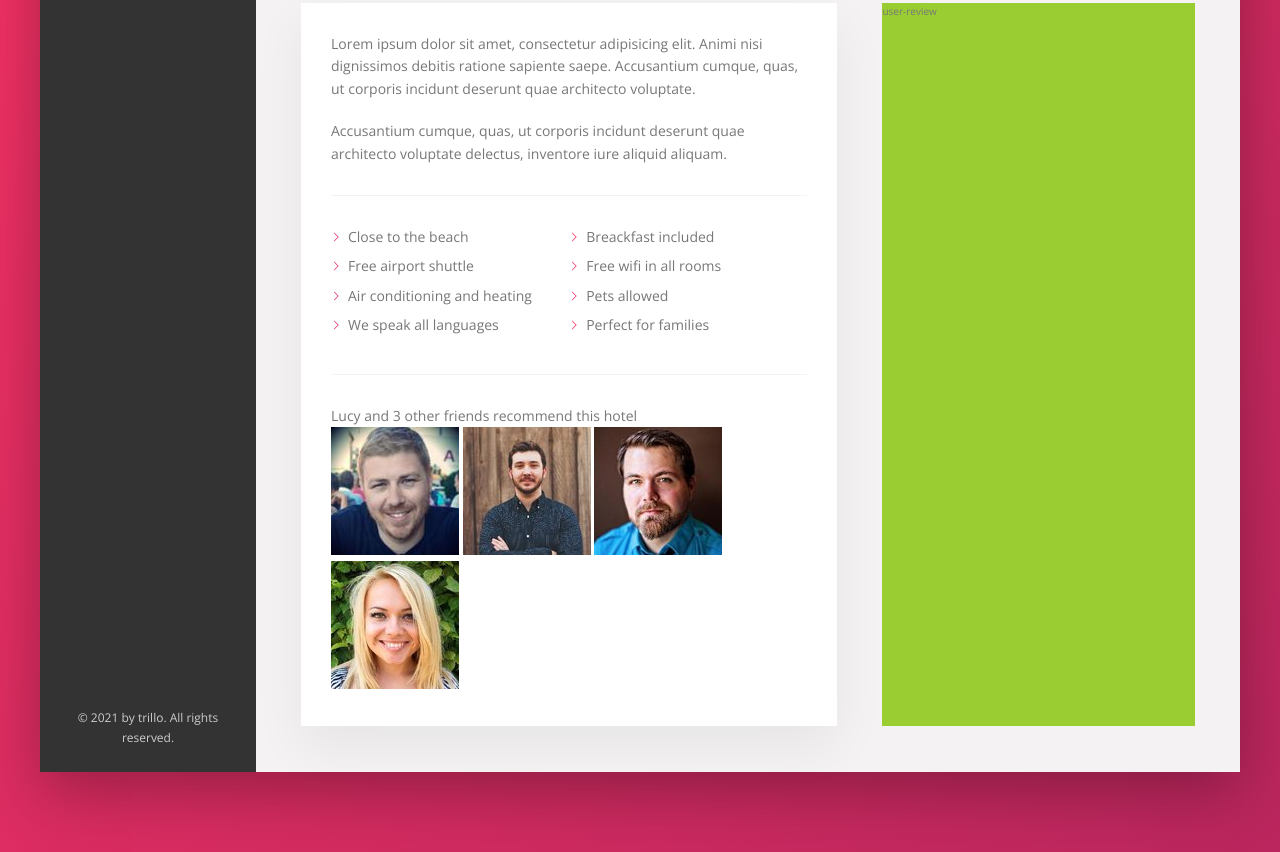
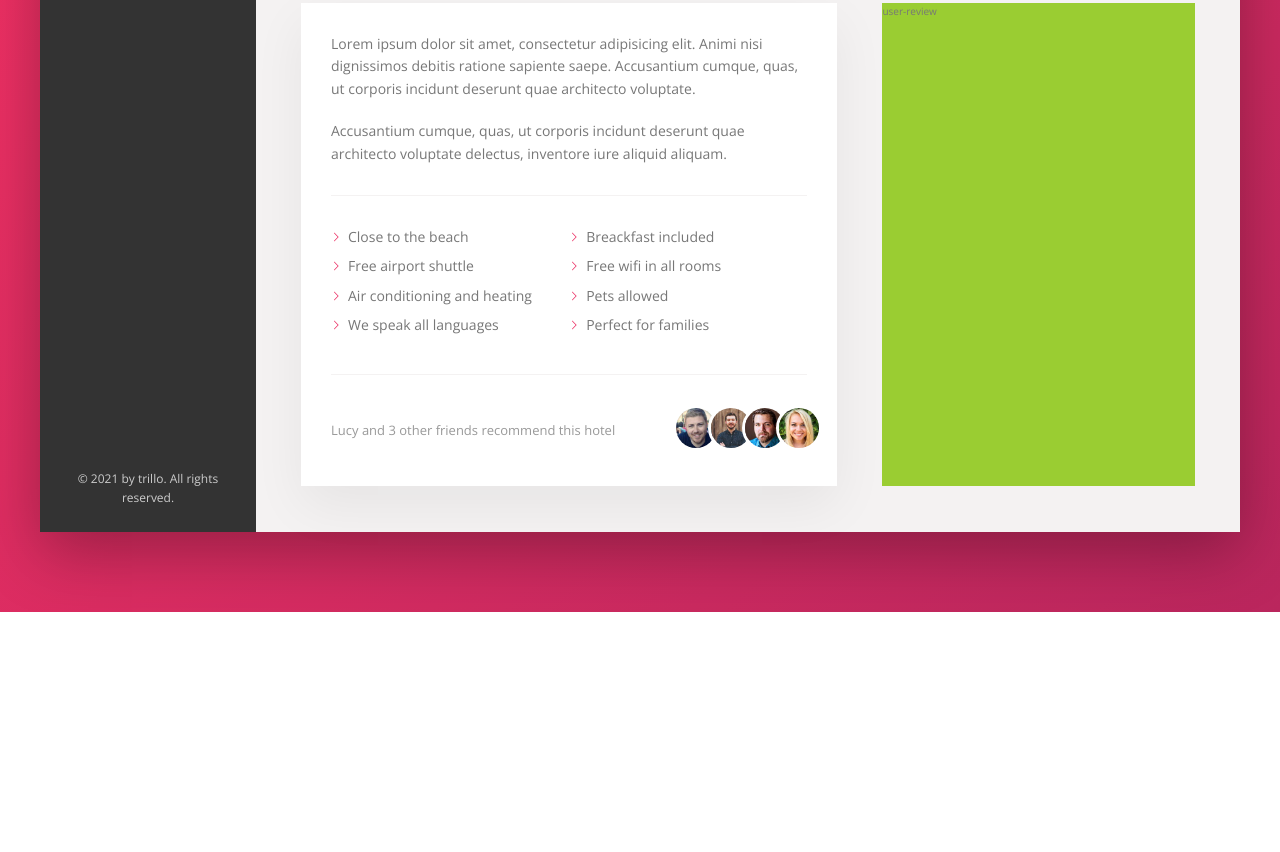
Before and after one commit to abdallah-alaff96/Trillo, a website: page index.html in a window 1280 px wide. Shown: the part 644-1496 px from the top of the page. After the commit the page ends 1256 px from the top, so only its background shows below. Drawn offline with nearby package versions, Linux system fonts and the light colour scheme.

Commit message:
Building the Description Section - Part 2 - final

```diff
--- a/sass/_components.scss
+++ b/sass/_components.scss
@@ -342,3 +342,30 @@
     -webkit-mask-size: cover;
   }
 }
+
+////////////////////////////////
+//// list
+
+.recommend {
+  color: var(--color-grey-dark-3);
+  font-size: 1.3rem;
+
+  display: flex;
+  align-items: center;
+
+  &__count {
+    margin-right: auto; //imp trick with flexbox to push __count for the right in smart way
+  }
+
+  &__friend {
+  }
+
+  &__photo {
+    box-sizing: content-box; // to let the border and padding to be out of the img (not in the img limits)
+    height: 4rem;
+    width: 4rem;
+    border-radius: 50%;
+    border: 3px solid #fff;
+    margin-right: -1.5rem;
+  }
+}
```
Also changed, not shown: css/style.css.
